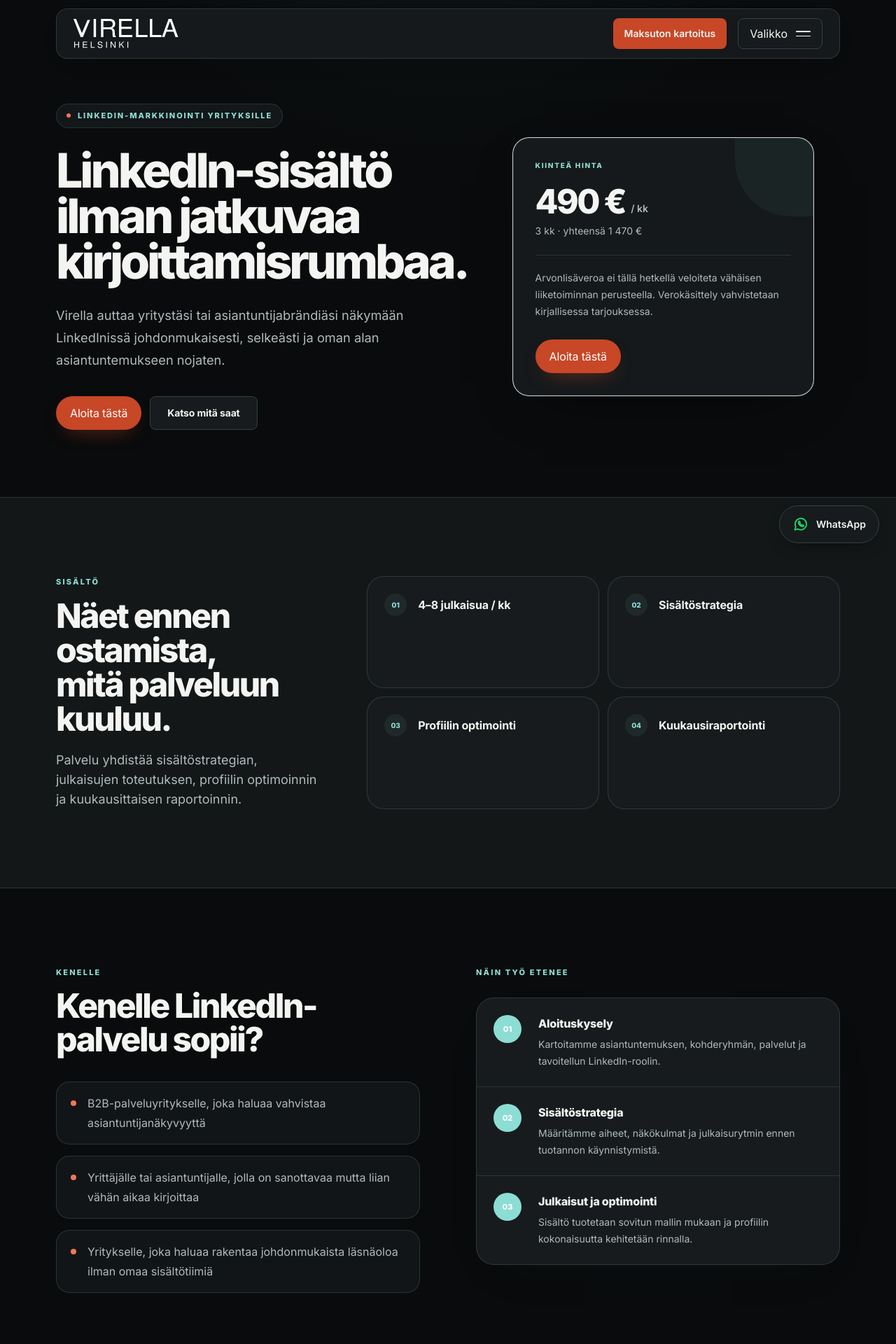
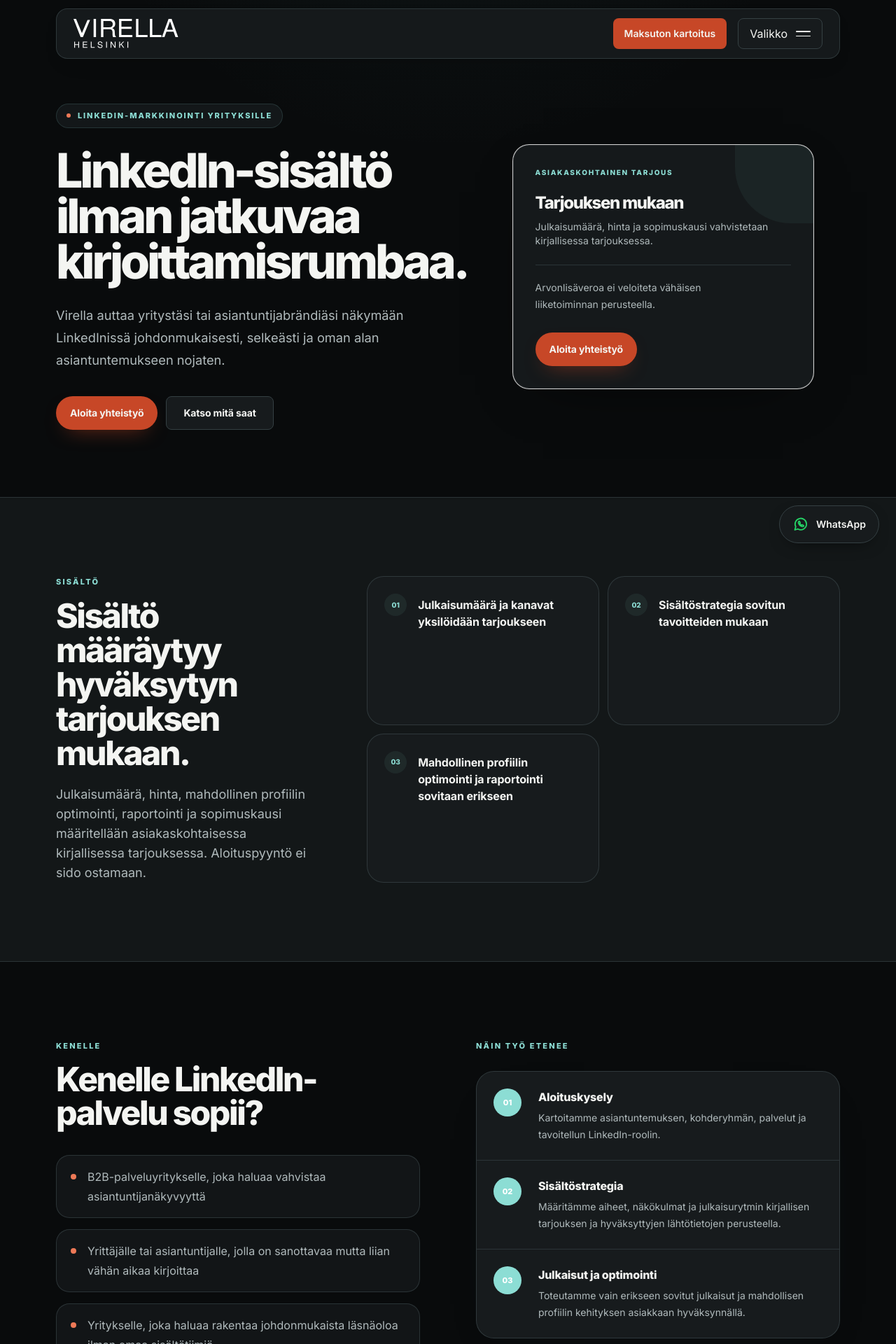
Before and after one commit to Jambovisuaalit/virella-helsinki-web, a Next.js app: page /linkedin in a window 1280 px wide. Shown: the top 1920 px of the page at 70% size. Built offline with nearby package versions, Linux system fonts and the light colour scheme.

Commit message:
fix: align Virella pricing, VAT and LinkedIn quote flow with MASTER v3.0
Approved 11.10.2026. CI and Visual QA passed. Vercel deployment quota remains a separate publishing issue.

```diff
--- a/app/page.tsx
+++ b/app/page.tsx
@@ -50,8 +50,8 @@
     name: "Virella Verkkosivut",
     headline: "Verkkosivut, joilta on helppo ottaa yhteyttä.",
     pricing: homepagePricing.website,
-    description: "Näytä palvelusi, toimialueesi ja työnjälkesi selkeästi. Rakennamme laskeutumissivun, jolta asiakas löytää tarvitsemansa ja pääsee helposti pyytämään tarjouksen.",
-    details: ["Laskeutumissivut", "Yhteydenottolomakkeet", "Konversion seuranta"],
+    description: "Landing Page + SEO sisältää yhden myyntisivun, toimivan yhteydenottolomakkeen ja teknisen SEO:n perusteet. Laajemmat verkkosivustot, analytiikka ja ylläpito sovitaan erikseen.",
+    details: ["Yksi myyntisivu ja yhteydenottolomake", "Teknisen SEO:n perusteet", "Laajemmat sivustot ja analytiikka erikseen"],
     href: "/aloita",
     action: "Kerro sivustotarpeestasi",
   },
--- a/app/sosiaalinen-media/page.tsx
+++ b/app/sosiaalinen-media/page.tsx
@@ -11,7 +11,7 @@
 
 export const metadata: Metadata = {
   title: "Sosiaalisen median sisällöntuotanto yrityksille",
-  description: "Instagram + Facebook ja LinkedIn erillisinä 490 €/kk palveluina. Tutustu sisältöihin ja pyydä aloitusta.",
+  description: "Instagram + Facebook: 12 alkuperäistä sisältöä molempiin kanaviin 490 €/kk, 3 kuukauden aloitusjakso. LinkedIn hinnoitellaan erillisellä tarjouksella.",
   alternates: { canonical: "/sosiaalinen-media" },
   openGraph: {
     title: "Sosiaalisen median sisällöntuotanto | Virella Helsinki",
--- a/components/commerce/mobile-purchase-bar.tsx
+++ b/components/commerce/mobile-purchase-bar.tsx
@@ -15,6 +15,7 @@
 
 export function MobilePurchaseBar({ currentProduct }: { currentProduct: ProductId }) {
   const product = products[currentProduct];
+  const isLinkedin = currentProduct === "linkedin";
 
   return (
     <aside aria-label="Palvelun ostopalkki" className="fixed inset-x-0 bottom-0 z-50 px-3 pb-[calc(0.75rem+env(safe-area-inset-bottom))] md:hidden">
@@ -24,11 +25,11 @@
             <div className="flex items-baseline gap-2">
               <p className="truncate text-xs font-extrabold text-foreground">{shortLabel(currentProduct)}</p>
               <p className="shrink-0 text-xs font-extrabold text-brand">
-                {euro.format(product.price)}{product.billing === "month" ? "/kk" : ""}
+                {isLinkedin ? "Tarjouksen mukaan" : <>{euro.format(product.price)}{product.billing === "month" ? "/kk" : ""}</>}
               </p>
             </div>
             <p className="mt-0.5 text-[11px] leading-4 text-muted">
-              {product.billing === "month" ? `${product.commitmentMonths} kk · yht. ${euro.format(product.totalPrice)}` : "kertamaksu"}
+              {isLinkedin ? "Hinta ja julkaisumäärä sopimuksen mukaan" : product.billing === "month" ? `${product.commitmentMonths} kk · yht. ${euro.format(product.totalPrice)}` : "kertamaksu"}
             </p>
           </div>
           <BuyButton
--- a/components/marketing/service-landing-page.tsx
+++ b/components/marketing/service-landing-page.tsx
@@ -24,6 +24,7 @@
   const product = products[productKey];
   const content = servicePageContent[productKey];
   const isConversionFix = productKey === "websiteFix";
+  const isLinkedin = productKey === "linkedin";
 
   return (
     <>
@@ -67,13 +68,15 @@
             <Card className="soft-ring relative overflow-hidden border-white/80 bg-surface/95 p-6 shadow-[0_34px_90px_-46px_rgba(23,33,38,0.48)] backdrop-blur sm:p-8">
               <div className="absolute right-0 top-0 h-28 w-28 rounded-bl-[5rem] bg-brand/5" aria-hidden="true" />
               <div className="relative">
-                <p className="text-[10px] font-extrabold uppercase tracking-[0.17em] text-brand">{isConversionFix ? "Conversion Fix" : "Kiinteä hinta"}</p>
+                <p className="text-[10px] font-extrabold uppercase tracking-[0.17em] text-brand">{isConversionFix ? "Conversion Fix" : isLinkedin ? "Asiakaskohtainen tarjous" : "Kiinteä hinta"}</p>
                 <div className="mt-5 flex items-end gap-2">
-                  <p className="text-5xl font-extrabold tracking-[-0.055em] text-foreground">{euro.format(product.price)}</p>
-                  {product.billing === "month" ? <p className="pb-1 text-sm font-semibold text-muted">/ kk</p> : null}
+                  <p className={`${isLinkedin ? "text-2xl" : "text-5xl"} font-extrabold tracking-[-0.055em] text-foreground`}>{isLinkedin ? "Tarjouksen mukaan" : euro.format(product.price)}</p>
+                  {product.billing === "month" && !isLinkedin ? <p className="pb-1 text-sm font-semibold text-muted">/ kk</p> : null}
                 </div>
 
-                {product.billing === "month" ? (
+                {isLinkedin ? (
+                  <p className="mt-2 text-sm text-muted">Julkaisumäärä, hinta ja sopimuskausi vahvistetaan kirjallisessa tarjouksessa.</p>
+                ) : product.billing === "month" ? (
                   <p className="mt-2 text-sm text-muted">{product.commitmentMonths} kk · yhteensä {euro.format(product.totalPrice)}</p>
                 ) : (
                   <p className="mt-2 text-sm text-muted">Kertamaksu</p>
@@ -99,12 +102,12 @@
             <div className="grid gap-12 lg:grid-cols-[0.72fr_1.28fr] lg:gap-16">
               <div className="max-w-[540px]">
                 <p className="text-[11px] font-extrabold uppercase tracking-[0.2em] text-brand">{isConversionFix ? "Mitä saat" : "Sisältö"}</p>
-                <h2 className="mt-4 text-4xl font-extrabold leading-[1.02] tracking-[-0.05em] sm:text-5xl">{isConversionFix ? "Mitä 690 €:lla korjataan." : "Näet ennen ostamista, mitä palveluun kuuluu."}</h2>
+                <h2 className="mt-4 text-4xl font-extrabold leading-[1.02] tracking-[-0.05em] sm:text-5xl">{isConversionFix ? "Mitä 690 €:lla korjataan." : isLinkedin ? "Sisältö määräytyy hyväksytyn tarjouksen mukaan." : "Näet ennen ostamista, mitä palveluun kuuluu."}</h2>
                 <p className="mt-5 text-base leading-7 text-muted sm:text-lg">{content.summary}</p>
               </div>
 
               <div className="grid gap-3 sm:grid-cols-2">
-                {product.features.map((feature, index) => (
+                {(isLinkedin ? ["Julkaisumäärä ja kanavat yksilöidään tarjoukseen", "Sisältöstrategia sovitun tavoitteiden mukaan", "Mahdollinen profiilin optimointi ja raportointi sovitaan erikseen"] : product.features).map((feature, index) => (
                   <Card key={feature} className="group flex min-h-32 items-start gap-4 p-5 shadow-none transition duration-200 hover:-translate-y-0.5 hover:border-brand/15 hover:bg-background sm:p-6">
                     <span className="flex h-8 w-8 shrink-0 items-center justify-center rounded-full bg-brand/7 text-[10px] font-extrabold text-brand">{String(index + 1).padStart(2, "0")}</span>
                     <p className="pt-1 font-bold leading-6 tracking-[-0.01em] text-foreground">{feature}</p>
@@ -175,9 +178,9 @@
               <div className="pointer-events-none absolute -right-12 -top-20 h-64 w-64 rounded-full bg-white/10 blur-3xl" aria-hidden="true" />
               <div className="relative flex flex-col gap-9 md:flex-row md:items-end md:justify-between">
                 <div className="max-w-[720px]">
-                  <p className="text-[11px] font-extrabold uppercase tracking-[0.2em] text-white/60">{isConversionFix ? "Conversion Fix · 690 € · toimitus 72 h" : "Aloita verkossa"}</p>
-                  <h2 className="mt-4 text-4xl font-extrabold leading-[1.02] tracking-[-0.05em] sm:text-5xl">{isConversionFix ? "Tee yhteydenotosta asiakkaalle helpompi." : "Maksa verkossa ja täytä aloituskysely."}</h2>
-                  <p className="mt-5 max-w-[680px] text-base leading-7 text-white/70">{isConversionFix ? "Kiinteä 690 € kertamaksu. 72 tunnin toimitusaika alkaa, kun maksu, aloituskysely ja toteutukseen tarvittavat materiaalit tai käyttöoikeudet ovat käytettävissä." : "Maksun jälkeen tuotekohtainen aloituskysely avautuu automaattisesti ja toimitus voidaan käynnistää."}</p>
+                  <p className="text-[11px] font-extrabold uppercase tracking-[0.2em] text-white/60">{isConversionFix ? "Conversion Fix · 690 € · toimitus 72 h" : isLinkedin ? "Pyydä kirjallinen tarjous" : "Aloita verkossa"}</p>
+                  <h2 className="mt-4 text-4xl font-extrabold leading-[1.02] tracking-[-0.05em] sm:text-5xl">{isConversionFix ? "Tee yhteydenotosta asiakkaalle helpompi." : isLinkedin ? "Sovitaan juuri teille sopiva LinkedIn-palvelu." : "Maksa verkossa ja täytä aloituskysely."}</h2>
+                  <p className="mt-5 max-w-[680px] text-base leading-7 text-white/70">{isConversionFix ? "Kiinteä 690 € kertamaksu. 72 tunnin toimitusaika alkaa, kun maksu, aloituskysely ja toteutukseen tarvittavat materiaalit tai käyttöoikeudet ovat käytettävissä." : isLinkedin ? "Lähetä aloituspyyntö. Määrittelemme julkaisumäärän, hinnan ja työvaiheet kirjallisessa tarjouksessa ennen sitoumusta." : "Maksun jälkeen tuotekohtainen aloituskysely avautuu automaattisesti ja toimitus voidaan käynnistää."}</p>
                 </div>
                 <BuyButton productId={product.id} label={isConversionFix ? "Osta Conversion Fix · 690 €" : "Osta nyt"} className="shrink-0" source="final_cta" />
               </div>
--- a/components/marketing/social-pricing-card.tsx
+++ b/components/marketing/social-pricing-card.tsx
@@ -50,9 +50,9 @@
               <SocialIcon network={selectedChannel} width={16} height={16} className="shrink-0" />
               <span className="truncate">{channelDetails[selectedChannel].title}</span>
             </p>
-            <p className="mt-1 whitespace-nowrap font-mono text-3xl leading-none text-cyan-400">
-              {euro.format(selectedProduct.price)}
-              <span className="ml-1 font-sans text-xs text-zinc-300">/ kk</span>
+            <p className={`mt-1 font-mono leading-none text-cyan-400 ${selectedChannel === "linkedin" ? "text-lg" : "whitespace-nowrap text-3xl"}`}>
+              {selectedChannel === "linkedin" ? "Tarjouksen mukaan" : euro.format(selectedProduct.price)}
+              {selectedChannel !== "linkedin" && <span className="ml-1 font-sans text-xs text-zinc-300">/ kk</span>}
             </p>
           </div>
           <Link
@@ -109,16 +109,16 @@
                 {selected ? "Valittu kanava" : "Valitse kanava"}
               </button>
 
-              <p className="mt-7 font-mono text-5xl leading-none tracking-tight text-cyan-400">
-                {euro.format(product.price)}
-                <span className="ml-2 font-sans text-sm font-normal tracking-normal text-zinc-400">/ kk</span>
+              <p className={`mt-7 font-mono leading-none tracking-tight text-cyan-400 ${channel === "linkedin" ? "text-2xl" : "text-5xl"}`}>
+                {channel === "linkedin" ? "Tarjouksen mukaan" : euro.format(product.price)}
+                {channel !== "linkedin" && <span className="ml-2 font-sans text-sm font-normal tracking-normal text-zinc-400">/ kk</span>}
               </p>
               <p className="mt-3 text-sm leading-6 text-zinc-300">
-                {product.commitmentMonths} kk vähimmäisjakso · yhteensä {euro.format(product.totalPrice)}
+                {channel === "linkedin" ? "Julkaisumäärä, hinta ja sopimuskausi sovitaan kirjallisessa tarjouksessa." : `${product.commitmentMonths} kk vähimmäisjakso · yhteensä ${euro.format(product.totalPrice)}`}
               </p>
 
               <ul className="mt-7 space-y-3 border-t border-zinc-800 pt-6 text-sm leading-6 text-zinc-200">
-                {product.features.map((feature) => (
+                {(channel === "linkedin" ? ["Julkaisumäärä sovitaan asiakaskohtaisesti", "Sisältöstrategia ja mahdollinen profiilin optimointi tarjouksen mukaan", "Raportointi ja hyväksyntä sovitussa laajuudessa"] : product.features).map((feature) => (
                   <li key={feature} className="flex items-start gap-3">
                     <span aria-hidden="true" className="mt-px font-semibold text-zinc-400">✓</span>
                     <span>{feature}</span>
--- a/config/business.ts
+++ b/config/business.ts
@@ -4,7 +4,7 @@
   businessId: "3581581-6",
   contactName: "Jami Harju",
   contactTitle: "Yrittäjä | Virella Helsinki",
-  streetAddress: "Kalasatamankatu 9 A 97",
+  streetAddress: "Mannerheimintie 109",
   city: "Helsinki",
   country: "Finland",
   email: "visualjambo@gmail.com",
--- a/config/homepage-pricing.ts
+++ b/config/homepage-pricing.ts
@@ -1,6 +1,7 @@
 import { products } from "@/config/products";
 
-// Existing homepage offer prices; presentation changes do not alter the offers.
+// MASTER v3.0 prices. All domestic prices are the amount payable; no VAT is added
+// while Tmi Jami Harju remains outside VAT registration.
 export const homepagePricing = {
   social: {
     startup: "Ei erillistä aloitusmaksua",
@@ -9,12 +10,12 @@
   },
   google: {
     startup: "590 €",
-    monthly: "290 €/kk",
-    note: "Google-näkyvyyden ylläpito ja kehitys",
+    monthly: "Ylläpito 290 €/kk, valinnainen",
+    note: "Ylläpito sovitaan ja tilataan erikseen",
   },
   website: {
-    startup: "1 500 €",
-    monthly: "Alkaen 500 €/kk",
-    note: "Sivuston ylläpito ja kehitys",
+    startup: "Landing Page + SEO 990 €",
+    monthly: "Laajemmat verkkosivut alk. 1 500 €",
+    note: "Ei automaattista kuukausiylläpitoa",
   },
 } as const;
--- a/config/offer-master.ts
+++ b/config/offer-master.ts
@@ -1,4 +1,4 @@
-/** Locked service terms (11 October 2026). The invoice is issued only after written approval. VAT registration must be verified separately. */
+/** Locked service terms (11 October 2026). The invoice is issued only after written approval. Owner confirmed non-VAT-liability on 2026-10-11; monitor any later changes. */
 export const offerMasters = {
   visibility: {
     id: "instagram", version: "2.0", name: "Virella Näkyvyys",
@@ -32,5 +32,5 @@
   },
 } as const;
 export function requiresWrittenOffer(productId: string): boolean {
-  return productId === offerMasters.visibility.id || productId === offerMasters.landing.id;
+  return productId === offerMasters.visibility.id || productId === offerMasters.landing.id || productId === "linkedin";
 }
--- a/config/tax.ts
+++ b/config/tax.ts
@@ -2,13 +2,15 @@
  * The official YTJ excerpt lists only "Verohallinnon perustiedot" since 2025-11-24,
  * with no entry for Arvonlisäverovelvollisten rekisteri.
  * This is owner-supplied documentary evidence, NOT an independent live API check.
- * VAT exemption eligibility still needs turnover checks for both 2025 and 2026
- * against the EUR 20,000 per-calendar-year threshold, plus other VAT grounds.
+ * The owner explicitly reconfirmed on 2026-10-11 that the sole proprietorship is not VAT liable.
+ * Turnover reconciliation and monitoring against the EUR 20,000 per-calendar-year
+ * threshold remain separate ongoing accounting controls.
  */
 export const taxConfig = {
   vatRegistered: false,
   registrationStatusVerified: true, // Verified against owner-supplied YTJ extract, not a live lookup.
   registrationEvidence: "YTJ-ote käyttäjän toimittamana 11.10.2026: voimassa vain Verohallinnon perustiedot 24.11.2025 alkaen",
-  exemptionEligibilityVerified: false, // 2025 and 2026 turnover and special VAT obligations unverified.
-  publicMessage: "Arvonlisäveroa ei tällä hetkellä veloiteta vähäisen liiketoiminnan perusteella. Verokäsittely vahvistetaan kirjallisessa tarjouksessa.",
+  exemptionEligibilityVerified: false, // Turnover reconciliation is separate from the owner's confirmed non-VAT status.
+  confirmationSource: "Yrittäjän nimenomainen vahvistus 11.10.2026: ei ALV-velvollinen",
+  publicMessage: "Arvonlisäveroa ei veloiteta vähäisen liiketoiminnan perusteella.",
 } as const;
--- a/content/fi/services.ts
+++ b/content/fi/services.ts
@@ -60,7 +60,7 @@
     eyebrow: "LinkedIn-markkinointi yrityksille",
     title: "LinkedIn-sisältö ilman jatkuvaa kirjoittamisrumbaa.",
     lead: "Virella auttaa yritystäsi tai asiantuntijabrändiäsi näkymään LinkedInissä johdonmukaisesti, selkeästi ja oman alan asiantuntemukseen nojaten.",
-    summary: "Palvelu yhdistää sisältöstrategian, julkaisujen toteutuksen, profiilin optimoinnin ja kuukausittaisen raportoinnin.",
+    summary: "Julkaisumäärä, hinta, mahdollinen profiilin optimointi, raportointi ja sopimuskausi määritellään asiakaskohtaisessa kirjallisessa tarjouksessa. Aloituspyyntö ei sido ostamaan.",
     audienceTitle: "Kenelle LinkedIn-palvelu sopii?",
     audience: [
       "B2B-palveluyritykselle, joka haluaa vahvistaa asiantuntijanäkyvyyttä",
@@ -69,8 +69,8 @@
     ],
     process: [
       { title: "Aloituskysely", text: "Kartoitamme asiantuntemuksen, kohderyhmän, palvelut ja tavoitellun LinkedIn-roolin." },
-      { title: "Sisältöstrategia", text: "Määritämme aiheet, näkökulmat ja julkaisurytmin ennen tuotannon käynnistymistä." },
-      { title: "Julkaisut ja optimointi", text: "Sisältö tuotetaan sovitun mallin mukaan ja profiilin kokonaisuutta kehitetään rinnalla." },
+      { title: "Sisältöstrategia", text: "Määritämme aiheet, näkökulmat ja julkaisurytmin kirjallisen tarjouksen ja hyväksyttyjen lähtötietojen perusteella." },
+      { title: "Julkaisut ja optimointi", text: "Toteutamme vain erikseen sovitut julkaisut ja mahdollisen profiilin kehityksen asiakkaan hyväksynnällä." },
     ],
     faq: [
       { question: "Kirjoitetaanko julkaisut puolestani?", answer: "Kyllä. Sisältö rakennetaan alkukyselyn ja sovitun sisältöstrategian pohjalta." },
```
